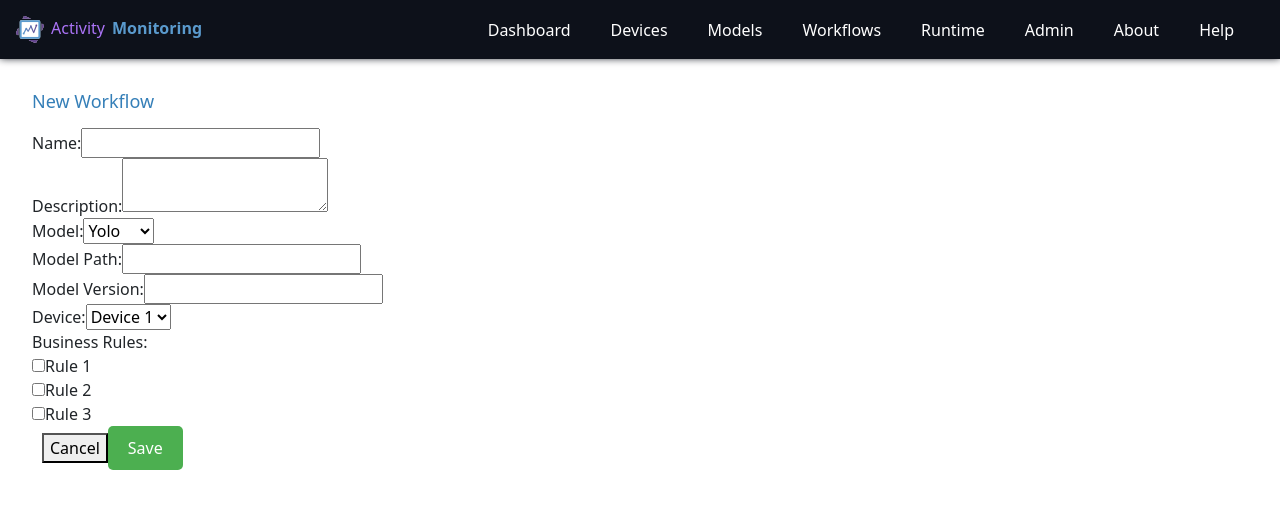
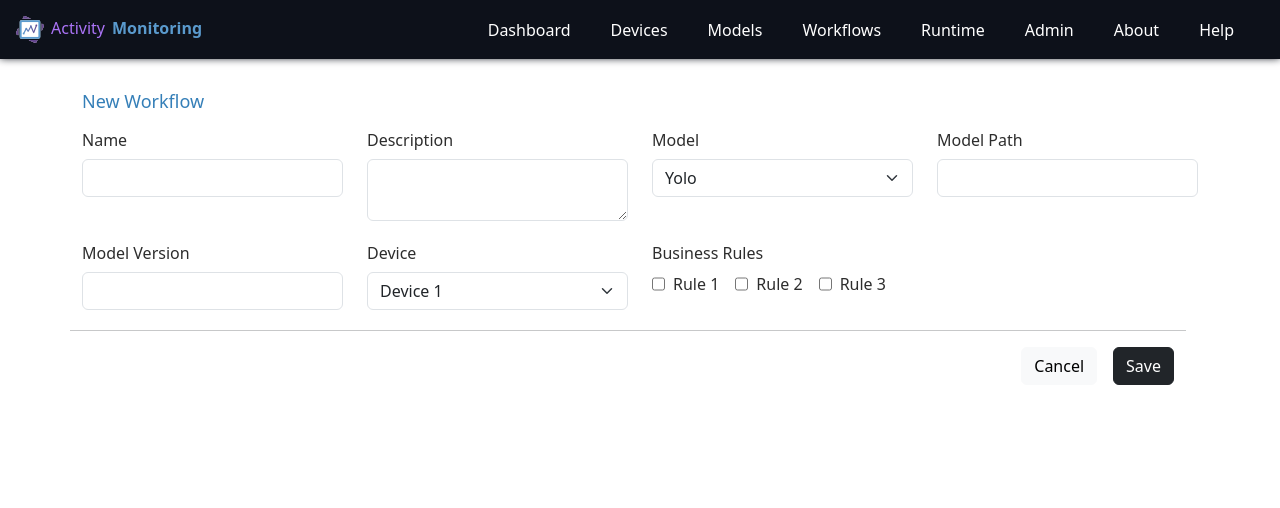
Before and after one commit to areddyraja/hongsaw, a React (Create React App) app: page /new-workflow in a window 1280 px wide. Shown: the top 508 px of the page. Built offline with nearby package versions, Linux system fonts and the light colour scheme.

Commit message:
New workflow screen css

```diff
--- a/src/NewWorkflow.js
+++ b/src/NewWorkflow.js
@@ -44,77 +44,89 @@ function NewWorkflow() {
 
   return (
     <div>
+      <div className='container'>
         <h1>New Workflow</h1>
+      </div>
+
       <form style={{ textAlign: 'left' }}>
+        <div className='container create-form'>
+          <div className='row'>
+            <div className='col-3'>
+              <div>Name</div>
+              <input type="text" class="form-control" />
+            </div>
 
-        <label>
-          Name:
-          <input type="text" />
-        </label>
-        <br />
-
-        <label>
-          Description:
-          <textarea />
-        </label>
-        <br />
-
-        <label>
-          Model:
-          <select>
+            <div className='col-3'>
+              <div>Description</div>
+              <textarea class="form-control" />
+            </div>
+            <div className='col-3'>
+              <div>Model</div>
+              <select class="form-select">
                 {modelsData.map((model) => (
                   <option value={model.modelId}>{model.name}</option>
                 ))}
               </select>
-        </label>
-        <br />
-        <label>
-          Model Path:
-          <input type="text" />
-        </label>
-        <br />
-        <label>
-          Model Version:
-          <input type="text" />
-        </label>
-        <br />
-        <label>
-          Device:
-          <select>
+            </div>
+
+            <div className='col-3'>
+              <div>Model Path</div>
+              <input type="text" class="form-control" />
+            </div>
+
+            <div className='col-3'>
+              <div>Model Version</div>
+              <input type="text" class="form-control" />
+            </div>
+
+
+            <div className='col-3'>
+              <div>Device</div>
+              <select class="form-select">
                 {devicesData.map((device) => (
                   <option value={device.deviceId}>{device.name}</option>
                 ))}
               </select>
-        </label>
-        <br />
-        <label>
-          Business Rules:
+            </div>
+
+
+            <div className='col-3'>
+              <div>Business Rules</div>
+              <div className='d-flex gap-3'>
                 {businessRules.map((rule) => (
-            <div>
+                  <div className='d-flex gap-2'>
                     <input type="checkbox" />
                     <span>{rule.name}</span>
                   </div>
                 ))}
-        </label>
-        <br />
+              </div>
+            </div>
 
-        <button onClick={handleCancel} style={{ marginLeft: '10px' }}>
+            <div className='row'>
+                  <hr/>
+            </div>
+
+            <div className='row'>
+              <div className='d-flex justify-content-end gap-3'>
+                <button onClick={handleCancel} type="button" class="btn btn-light" >
                   Cancel
                 </button>
 
-        <button
+                <button type="button" class="btn btn-dark"
                   onClick={handleSave}
-          style={{
-            backgroundColor: '#4CAF50',
-            color: '#fff',
-            padding: '10px 20px',
-            border: 'none',
-            borderRadius: '5px',
-            cursor: 'pointer'
-          }}
+
                 >
                   Save
                 </button>
+              </div>
+            </div>
+
+
+          </div>
+        </div>
+
+
+
 
 
       </form>
--- a/src/Workflows.js
+++ b/src/Workflows.js
@@ -78,10 +78,11 @@ function Workflows() {
 
   return (
     <div>
+      <div className='d-flex align-items-center justify-content-between mb-3 head-set'>
       <h1>Workflows</h1>
-      <button onClick={handleNewWorkflow}>New Workflow</button>
+      <button onClick={handleNewWorkflow} type="button" class="btn btn-dark">New Workflow</button>
 
-
+      </div>
 
 
       <Table bordered hover >
--- a/src/index.css
+++ b/src/index.css
@@ -141,5 +141,18 @@ table {
 }
 
 .table-hover>tbody>tr:hover>*{
-  background-color: #fcfeff!important;
+  background-color: #5d5d5d!important;
 }
+
+.head-set h1{
+  margin-bottom: 0;
+}
+
+.create-form .col-3 div{
+  margin-bottom: 7px;
+  color: #2d2d2d;
+}
+
+.create-form .col-3{
+  margin-bottom: 20px;
+}
```
Lines whose indentation alone changed are shown as unchanged.
